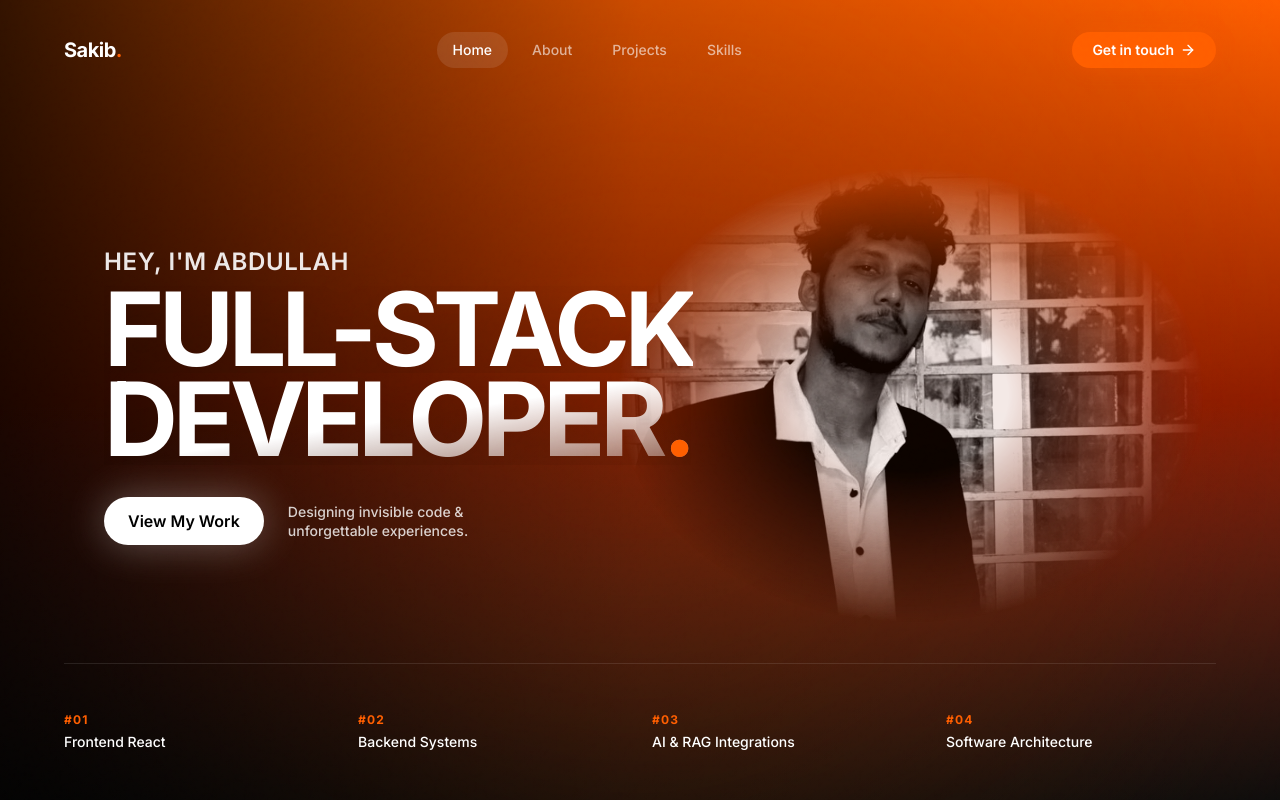
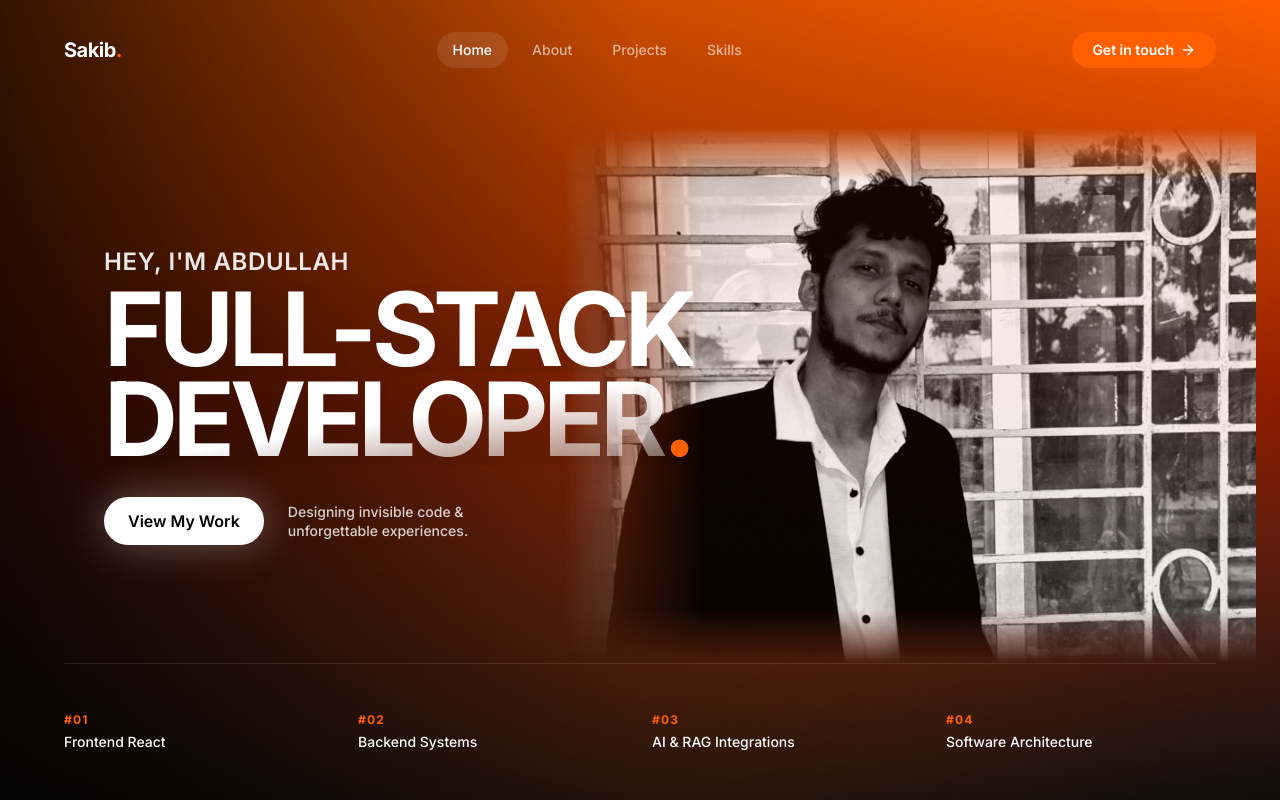
Before and after one commit to sakibmohammad9994-design/My_Portfolio, a React (Vite) app: page / in a window 1280 px wide. Shown: the top 800 px of the page. Built offline with nearby package versions, Linux system fonts and the light colour scheme; a web font is replaced by a local one.

Commit message:
fix: change to composite linear masks to show 90% of image while only blurring edges

```diff
--- a/src/components/sections/HeroSection.tsx
+++ b/src/components/sections/HeroSection.tsx
@@ -27,7 +27,7 @@ const HeroSection = () => {
 
         <div className="relative flex-grow flex items-center justify-center w-full max-w-[1400px] mx-auto min-h-[60vh] z-20">
 
-          {/* Overlapping Parallax Image - CHANGED TO ELLIPSE TO FADE TOP AND BOTTOM */}
+          {/* Overlapping Parallax Image - COMPOSITE LINEAR MASKS */}
           <motion.div
             style={{ y: shouldReduceMotion ? 0 : yImage, opacity }}
             initial={{ opacity: 0, scale: 1.1, filter: "blur(10px)" }}
@@ -40,11 +40,12 @@ const HeroSection = () => {
               alt={PERSONAL_INFO.name}
               className="w-full h-full object-cover object-[50%_20%] opacity-90 grayscale contrast-[1.2] mix-blend-multiply"
               style={{
-                /* Switched from 'circle' to 'ellipse' and tightened to 60%.
-                   Because the container is tall, an ellipse will squish vertically,
-                   forcing the top and bottom to fade out perfectly symmetrically just like the left and right! */
-                maskImage: 'radial-gradient(ellipse at 50% 50%, black 20%, transparent 60%)',
-                WebkitMaskImage: 'radial-gradient(ellipse at 50% 50%, black 20%, transparent 60%)'
+                /* We layer two linear gradients and intersect them.
+                   This keeps 90% of the image solid in the center, and ONLY blurs the outer 10% edges. */
+                maskImage: 'linear-gradient(to right, transparent 0%, black 20%, black 100%), linear-gradient(to bottom, transparent 0%, black 10%, black 90%, transparent 100%)',
+                WebkitMaskImage: 'linear-gradient(to right, transparent 0%, black 20%, black 100%), linear-gradient(to bottom, transparent 0%, black 10%, black 90%, transparent 100%)',
+                WebkitMaskComposite: 'source-in',
+                maskComposite: 'intersect'
               }}
             />
           </motion.div>
```
